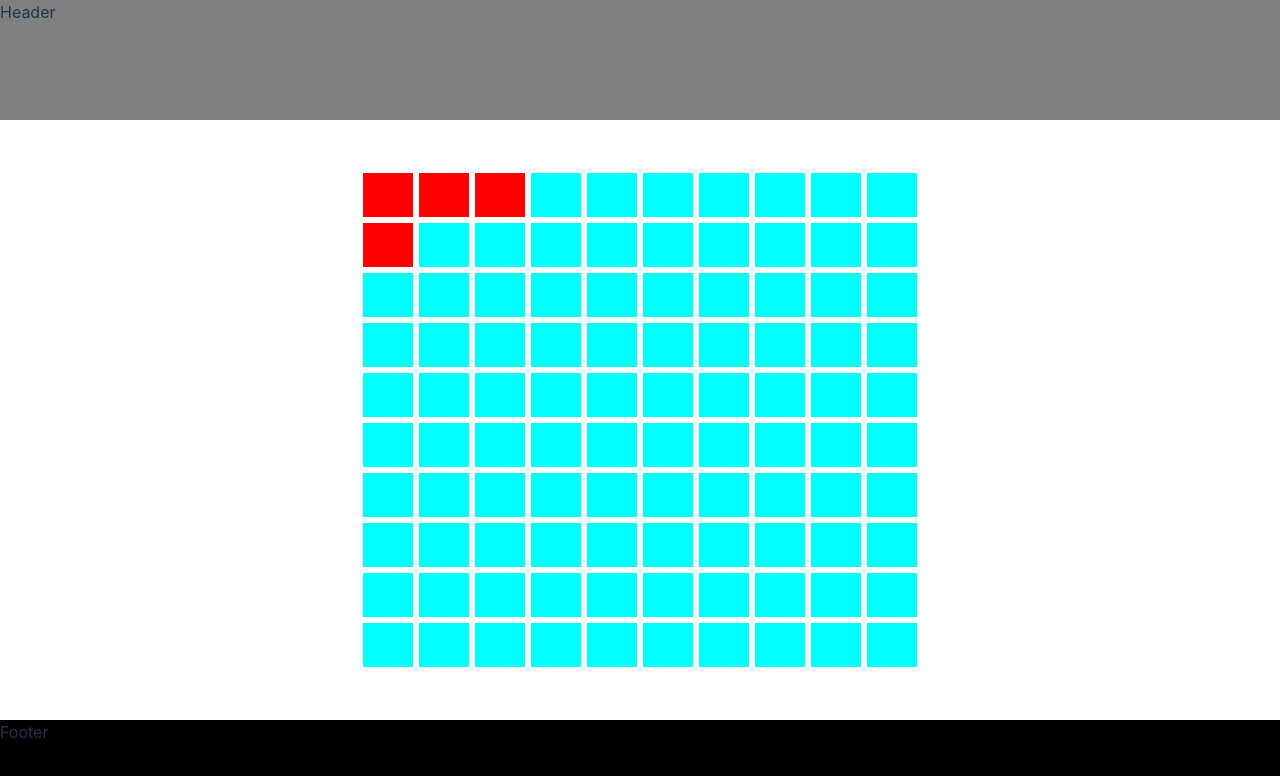
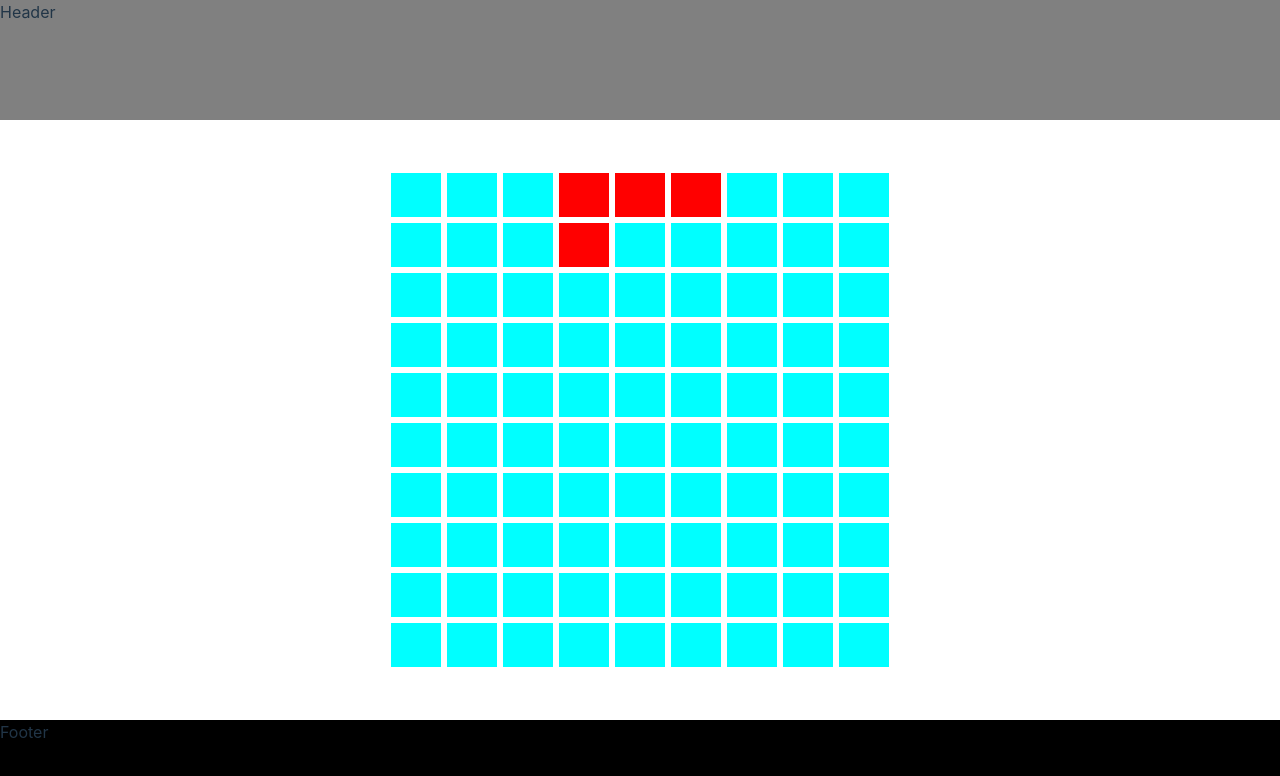
Before and after one commit to IgnacioFurio/ifj-tetris_react, a React (Vite) app: page / in a window 1280 px wide. Shown: the top 776 px of the page. Built offline with nearby package versions, Linux system fonts and the light colour scheme.

Commit message:
feat: create function that insert a piece in the current board

```diff
--- a/src/common/Board/Board.jsx
+++ b/src/common/Board/Board.jsx
@@ -16,7 +16,6 @@ export const Board = ({board, piece, onKeyDown}) => {
                 {board[0][6] === "_" ? <div className='colDesign'></div> : <div className={piece}></div>}
                 {board[0][7] === "_" ? <div className='colDesign'></div> : <div className={piece}></div>}
                 {board[0][8] === "_" ? <div className='colDesign'></div> : <div className={piece}></div>}
-                {board[0][9] === "_" ? <div className='colDesign'></div> : <div className={piece}></div>}
             </div>
             <div className='rowDesign'>
                 {board[1][0] === "_" ? <div className='colDesign'></div> : <div className={piece}></div>}
@@ -28,7 +27,6 @@ export const Board = ({board, piece, onKeyDown}) => {
                 {board[1][6] === "_" ? <div className='colDesign'></div> : <div className={piece}></div>}
                 {board[1][7] === "_" ? <div className='colDesign'></div> : <div className={piece}></div>}
                 {board[1][8] === "_" ? <div className='colDesign'></div> : <div className={piece}></div>}
-                {board[1][9] === "_" ? <div className='colDesign'></div> : <div className={piece}></div>}
             </div>
             <div className='rowDesign'>
                 {board[2][0] === "_" ? <div className='colDesign'></div> : <div className={piece}></div>}
@@ -40,7 +38,6 @@ export const Board = ({board, piece, onKeyDown}) => {
                 {board[2][6] === "_" ? <div className='colDesign'></div> : <div className={piece}></div>}
                 {board[2][7] === "_" ? <div className='colDesign'></div> : <div className={piece}></div>}
                 {board[2][8] === "_" ? <div className='colDesign'></div> : <div className={piece}></div>}
-                {board[2][9] === "_" ? <div className='colDesign'></div> : <div className={piece}></div>}
             </div>
             <div className='rowDesign'>
                 {board[3][0] === "_" ? <div className='colDesign'></div> : <div className={piece}></div>}
@@ -52,7 +49,6 @@ export const Board = ({board, piece, onKeyDown}) => {
                 {board[3][6] === "_" ? <div className='colDesign'></div> : <div className={piece}></div>}
                 {board[3][7] === "_" ? <div className='colDesign'></div> : <div className={piece}></div>}
                 {board[3][8] === "_" ? <div className='colDesign'></div> : <div className={piece}></div>}
-                {board[3][9] === "_" ? <div className='colDesign'></div> : <div className={piece}></div>}
             </div>
             <div className='rowDesign'>
                 {board[4][0] === "_" ? <div className='colDesign'></div> : <div className={piece}></div>}
@@ -64,7 +60,6 @@ export const Board = ({board, piece, onKeyDown}) => {
                 {board[4][6] === "_" ? <div className='colDesign'></div> : <div className={piece}></div>}
                 {board[4][7] === "_" ? <div className='colDesign'></div> : <div className={piece}></div>}
                 {board[4][8] === "_" ? <div className='colDesign'></div> : <div className={piece}></div>}
-                {board[4][9] === "_" ? <div className='colDesign'></div> : <div className={piece}></div>}
             </div>
             <div className='rowDesign'>
                 {board[5][0] === "_" ? <div className='colDesign'></div> : <div className={piece}></div>}
@@ -76,7 +71,6 @@ export const Board = ({board, piece, onKeyDown}) => {
                 {board[5][6] === "_" ? <div className='colDesign'></div> : <div className={piece}></div>}
                 {board[5][7] === "_" ? <div className='colDesign'></div> : <div className={piece}></div>}
                 {board[5][8] === "_" ? <div className='colDesign'></div> : <div className={piece}></div>}
-                {board[5][9] === "_" ? <div className='colDesign'></div> : <div className={piece}></div>}
             </div>
             <div className='rowDesign'>
                 {board[6][0] === "_" ? <div className='colDesign'></div> : <div className={piece}></div>}
@@ -88,7 +82,6 @@ export const Board = ({board, piece, onKeyDown}) => {
                 {board[6][6] === "_" ? <div className='colDesign'></div> : <div className={piece}></div>}
                 {board[6][7] === "_" ? <div className='colDesign'></div> : <div className={piece}></div>}
                 {board[6][8] === "_" ? <div className='colDesign'></div> : <div className={piece}></div>}
-                {board[6][9] === "_" ? <div className='colDesign'></div> : <div className={piece}></div>}
             </div>
             <div className='rowDesign'>
                 {board[7][0] === "_" ? <div className='colDesign'></div> : <div className={piece}></div>}
@@ -100,7 +93,6 @@ export const Board = ({board, piece, onKeyDown}) => {
                 {board[7][6] === "_" ? <div className='colDesign'></div> : <div className={piece}></div>}
                 {board[7][7] === "_" ? <div className='colDesign'></div> : <div className={piece}></div>}
                 {board[7][8] === "_" ? <div className='colDesign'></div> : <div className={piece}></div>}
-                {board[7][9] === "_" ? <div className='colDesign'></div> : <div className={piece}></div>}
             </div>
             <div className='rowDesign'>
                 {board[8][0] === "_" ? <div className='colDesign'></div> : <div className={piece}></div>}
@@ -112,7 +104,6 @@ export const Board = ({board, piece, onKeyDown}) => {
                 {board[8][6] === "_" ? <div className='colDesign'></div> : <div className={piece}></div>}
                 {board[8][7] === "_" ? <div className='colDesign'></div> : <div className={piece}></div>}
                 {board[8][8] === "_" ? <div className='colDesign'></div> : <div className={piece}></div>}
-                {board[8][9] === "_" ? <div className='colDesign'></div> : <div className={piece}></div>}
             </div>
             <div className='rowDesign'>
                 {board[9][0] === "_" ? <div className='colDesign'></div> : <div className={piece}></div>}
@@ -124,7 +115,6 @@ export const Board = ({board, piece, onKeyDown}) => {
                 {board[9][6] === "_" ? <div className='colDesign'></div> : <div className={piece}></div>}
                 {board[9][7] === "_" ? <div className='colDesign'></div> : <div className={piece}></div>}
                 {board[9][8] === "_" ? <div className='colDesign'></div> : <div className={piece}></div>}
-                {board[9][9] === "_" ? <div className='colDesign'></div> : <div className={piece}></div>}
             </div>
         </div>
         </div>
--- a/src/helpers/Tetris.js
+++ b/src/helpers/Tetris.js
@@ -1,12 +1,5 @@
-import { tetrisPieces } from "./TetrisPieces";
-export const printBoard = (board) => {
-    for(let i = 0 ; i < board.length ; i++){
-        for(let j = 0 ; j < board[i].length ; j++){
-            if(board[i][j] !== "_"){
-                return board[i][j];
-            }
-        };
-    };
+export const pieceFinder = (board) => {
+    if(board[0][3] !== "_"){return board[0][3]}
 };
 
 export const pieceMovement = (direction, board, rotationState) => {
@@ -90,3 +83,13 @@ export const pieceMovement = (direction, board, rotationState) => {
 
     return data = {newBoard: newBoard, rotationState: rotationState};
 };
+
+export const injectPiece = (board, piece) => {
+    //buscaremos en el tablero las primeras 3 filas
+    for(let i = 0 ; i < 3 ; i++){
+        //y las 3 columnas de en medio
+        for(let j = 3 ; j < 5 ; j ++){
+            board[i][j] = piece[i][j - 3]
+        };
+    };
+};
--- a/src/pages/Tetris/Tetris.jsx
+++ b/src/pages/Tetris/Tetris.jsx
@@ -1,34 +1,44 @@
 import React, { useEffect, useState } from 'react';
 import './Tetris.css'
-import { pieceMovement, printBoard } from '../../helpers/Tetris';
+
+import { pieceMovement, pieceFinder, injectPiece } from '../../helpers/Tetris';
+import { tetrisPieces } from '../../helpers/TetrisPieces';
+
 import { Board } from '../../common/Board/Board';
 
 export const Tetris = () => {
   //every element is treated like a big pixel
   const [board, setBoard] = useState([
-      ["LDesign","LDesign","LDesign","_","_","_","_","_","_","_"],
-      ["LDesign","_","_","_","_","_","_","_","_","_"],
-      ["_","_","_","_","_","_","_","_","_","_"],
-      ["_","_","_","_","_","_","_","_","_","_"],
-      ["_","_","_","_","_","_","_","_","_","_"],
-      ["_","_","_","_","_","_","_","_","_","_"],
-      ["_","_","_","_","_","_","_","_","_","_"],
-      ["_","_","_","_","_","_","_","_","_","_"],
-      ["_","_","_","_","_","_","_","_","_","_"],
-      ["_","_","_","_","_","_","_","_","_","_"],
+      ["_","_","_","LDesign","LDesign","LDesign","_","_","_"],
+      ["_","_","_","LDesign","_","_","_","_","_"],
+      ["_","_","_","_","_","_","_","_","_"],
+      ["_","_","_","_","_","_","_","_","_"],
+      ["_","_","_","_","_","_","_","_","_"],
+      ["_","_","_","_","_","_","_","_","_"],
+      ["_","_","_","_","_","_","_","_","_"],
+      ["_","_","_","_","_","_","_","_","_"],
+      ["_","_","_","_","_","_","_","_","_"],
+      ["_","_","_","_","_","_","_","_","_"],
     ]);
 
   //HOOKS
-  const [piece, setPiece] = useState("");
+  const [insertPiece, setInsertPiece] = useState(true)
+  const [piece, setPiece] = useState(tetrisPieces.pieceL);
+  const [pieceDesign, setPieceDesign] = useState("")
   const [direction, setDirection] = useState("");
   const [rotationState, setRotationState] = useState(0);
 
   //painting board when board changes
   useEffect(() => {
-    let printPiece = printBoard(board);
-    setPiece("colDesign " + printPiece);
     if(direction !== ""){setDirection("")};
   }, [board]);
+
+  //setting de piedeDesign when a new one comes to the board
+  useEffect(() => {
+    injectPiece(board, piece);
+    let pieceStyle = pieceFinder(board);
+    setPieceDesign("colDesign " + pieceStyle);
+  }, [insertPiece]);
 
    // reset the Board and rotationState
   useEffect(() => {
@@ -49,6 +59,6 @@ export const Tetris = () => {
   };
 
   return (
-    <Board board={board} piece={piece} onKeydown={(e) => detectKeyDown(e)}/>
+    <Board board={board} piece={pieceDesign} onKeydown={(e) => detectKeyDown(e)}/>
   )
 }
```
